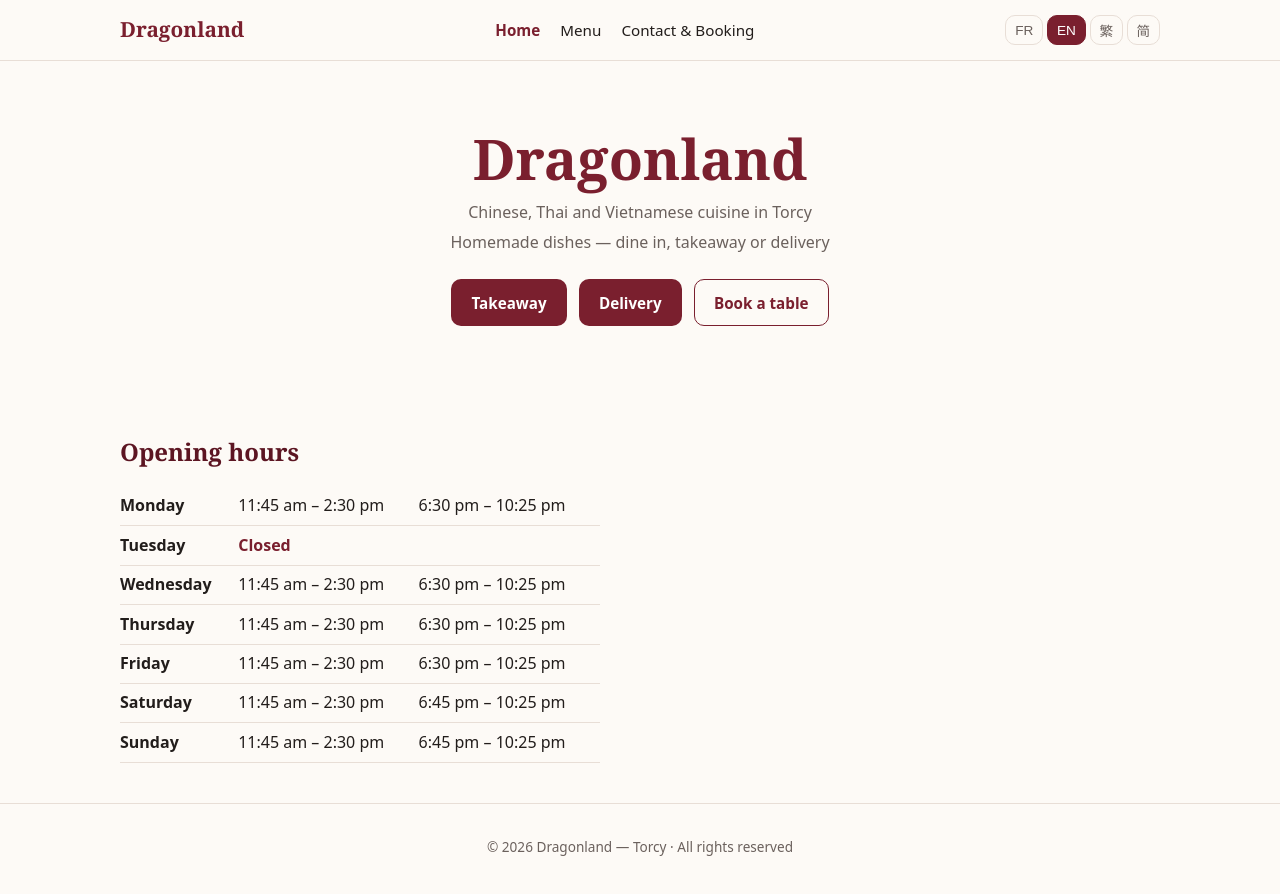
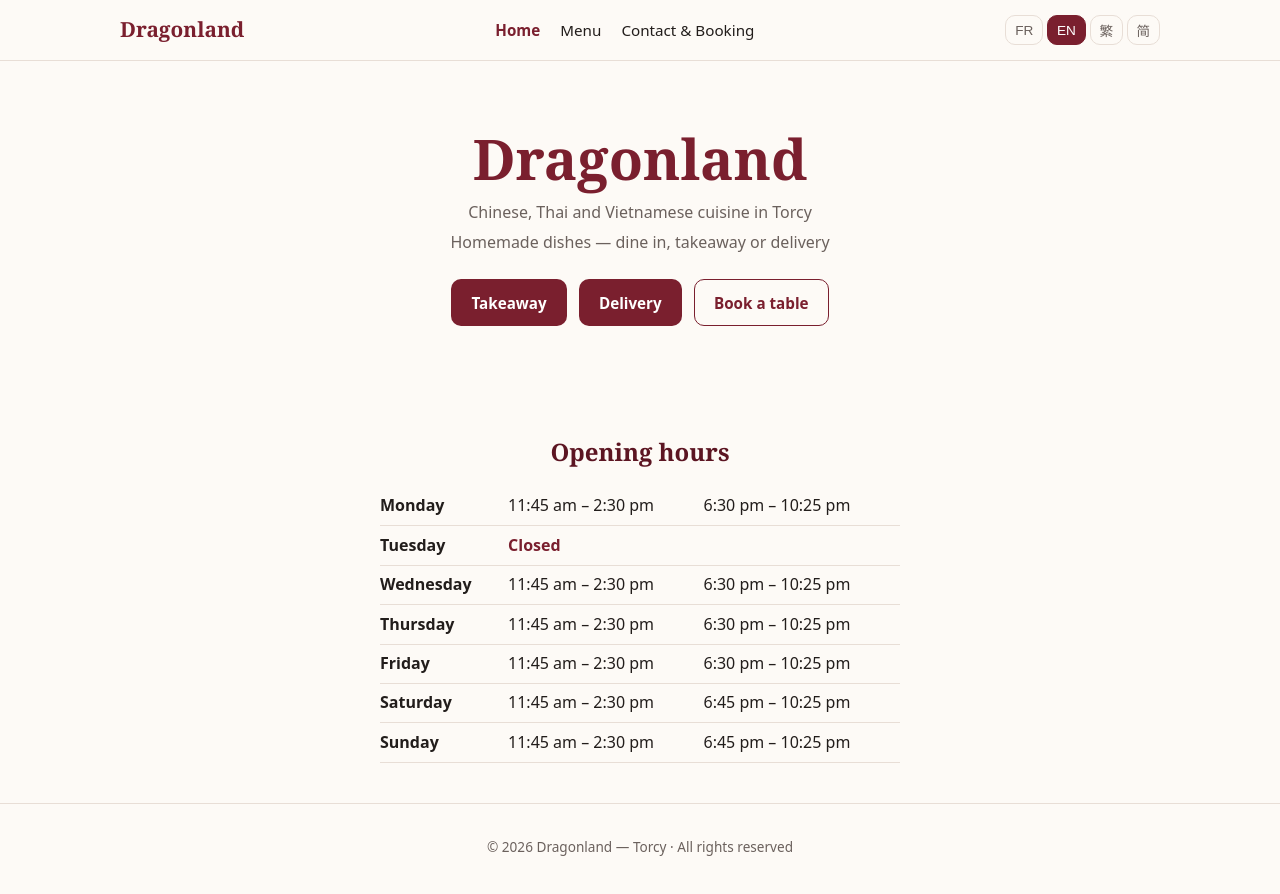
Before and after one commit to Eva-S-Cheng/dragonland-torcy, a React (Vite) app: page / in a window 1280 px wide. Shown: the top 894 px of the page. Built offline with nearby package versions, Linux system fonts and the light colour scheme.

Commit message:
Alignment

```diff
--- a/src/App.jsx
+++ b/src/App.jsx
@@ -143,7 +143,7 @@ function HomePage() {
           </p>
         </div>
       </section>
-      <section className="section">
+      <section className="section section-center">
         <div className="container">
           <h2>{t('hours.title')}</h2>
           <HoursTable />
--- a/src/styles.css
+++ b/src/styles.css
@@ -149,10 +149,18 @@
   .section { padding: 2.5rem 0; }
   .section h2 { color: var(--red-dark); }
 
+  /* Sections centrées (ex. horaires sur l'accueil) : titre centré,
+     tableau centré en bloc mais contenu aligné à gauche */
+  .section-center { text-align: center; }
+  .section-center .hours-table {
+    margin-inline: auto;
+    text-align: left;
+  }
+
   .hours-table {
     border-collapse: collapse;
     width: 100%;
-    max-width: 480px;
+    max-width: 520px;
   }
 
   .hours-table td {
@@ -233,14 +241,24 @@
 
   @media (max-width: 860px) {
     .contact-grid { grid-template-columns: 1fr; }
+
+    /* En colonne unique : blocs bornés et centrés, texte toujours à gauche */
+    .contact-card,
+    .contact-map {
+      width: 100%;
+      max-width: 620px;
+      margin-inline: auto;
+    }
   }
 
   .contact-card {
-    background: #fff;
-    border: 1px solid var(--line);
+    background: var(--red-soft);
+    border: 1px solid #e9d4d8;
     border-radius: var(--radius);
     padding: 1.75rem;
   }
+
+  .contact-card .hours-table { max-width: none; }
 
   .contact-card h2 {
     margin: 0 0 0.25rem;
```
